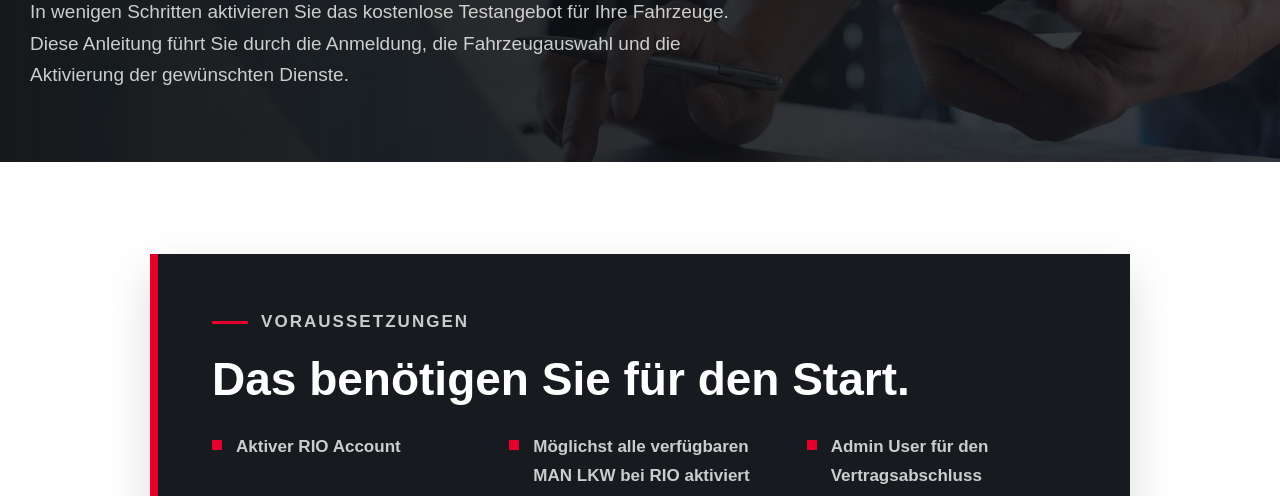
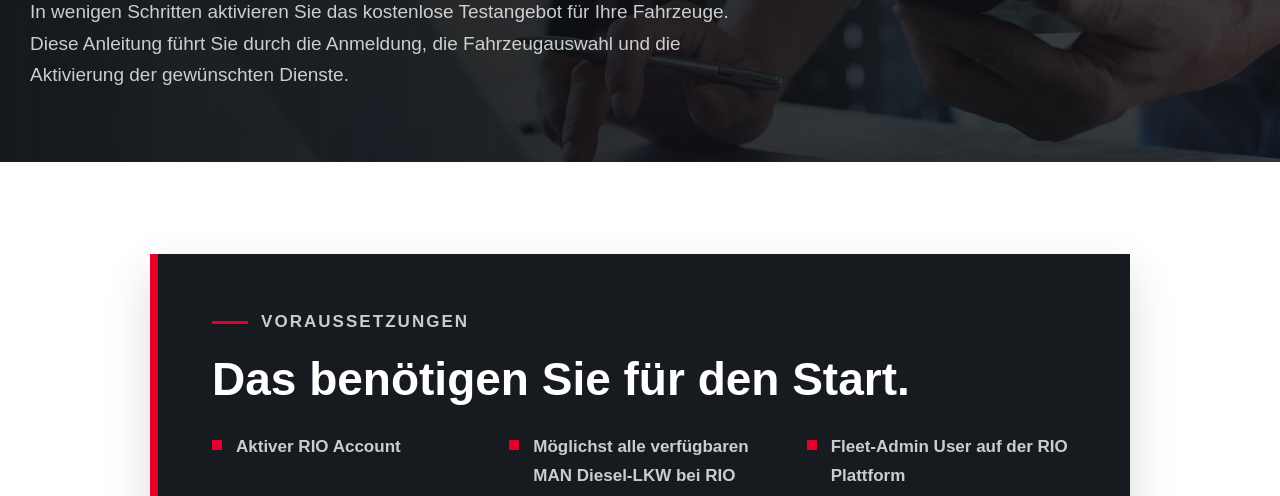
Before and after one commit to martinfischer42/man-landing-page, a plain HTML site: page free-trial-anleitung.html in a window 1280 px wide. Shown: the part 455-951 px from the top of the page. Drawn offline with Linux system fonts and the light colour scheme.

Commit message:
Update prerequisites wording

```diff
--- a/free-trial-anleitung.html
+++ b/free-trial-anleitung.html
@@ -8,7 +8,7 @@
     name="description"
     content="Schritt-für-Schritt-Anleitung zur Aktivierung des kostenlosen MAN DigitalServices Tests."
   >
-  <link rel="stylesheet" href="styles.css?v=20260916-6">
+  <link rel="stylesheet" href="styles.css?v=20260916-7">
 </head>
 <body>
   <div class="demo-landing">
@@ -34,8 +34,8 @@
               <h2>Das benötigen Sie für den Start.</h2>
               <ul>
                 <li>Aktiver RIO Account</li>
-                <li>Möglichst alle verfügbaren MAN LKW bei RIO aktiviert</li>
-                <li>Admin User für den Vertragsabschluss</li>
+                <li>Möglichst alle verfügbaren MAN Diesel-LKW bei RIO aktiviert</li>
+                <li>Fleet-Admin User auf der RIO Plattform</li>
               </ul>
             </article>
 
```
